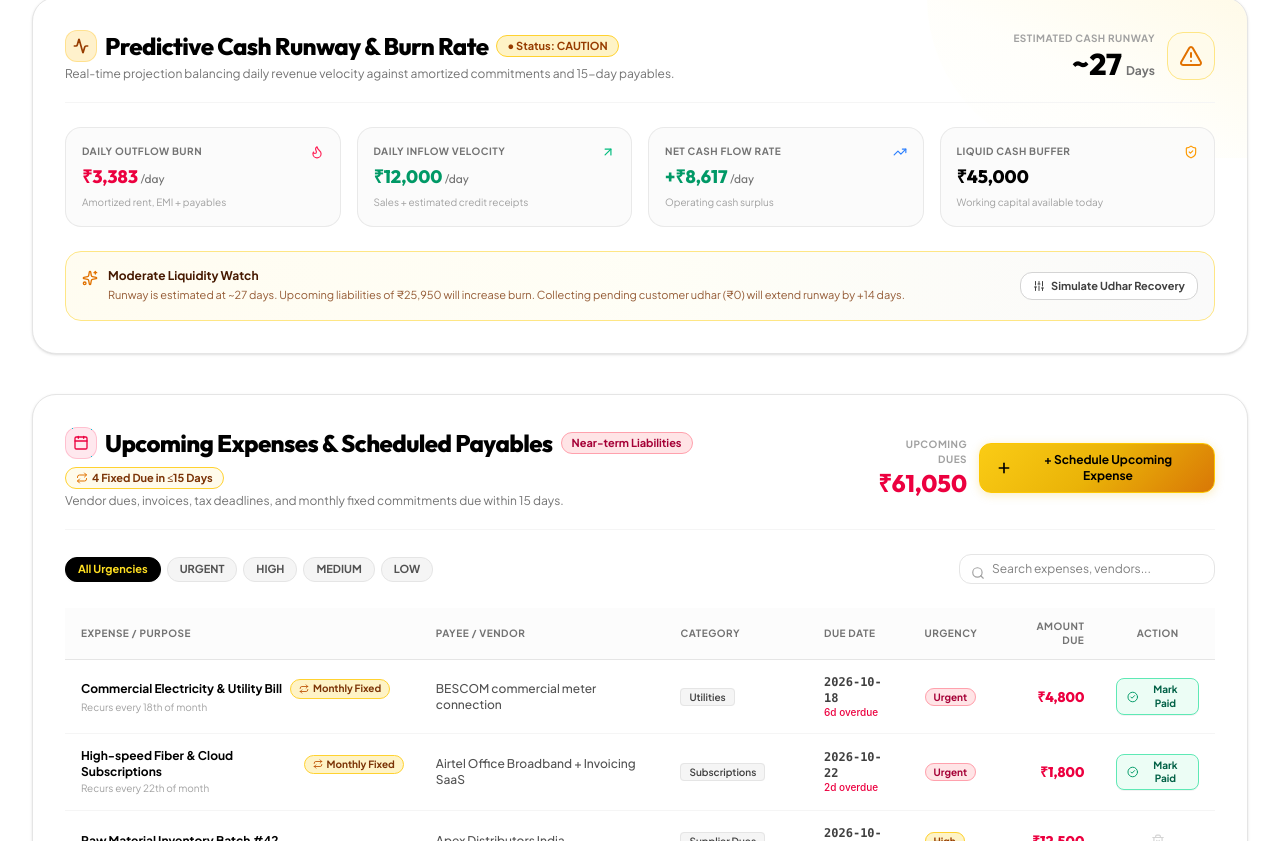
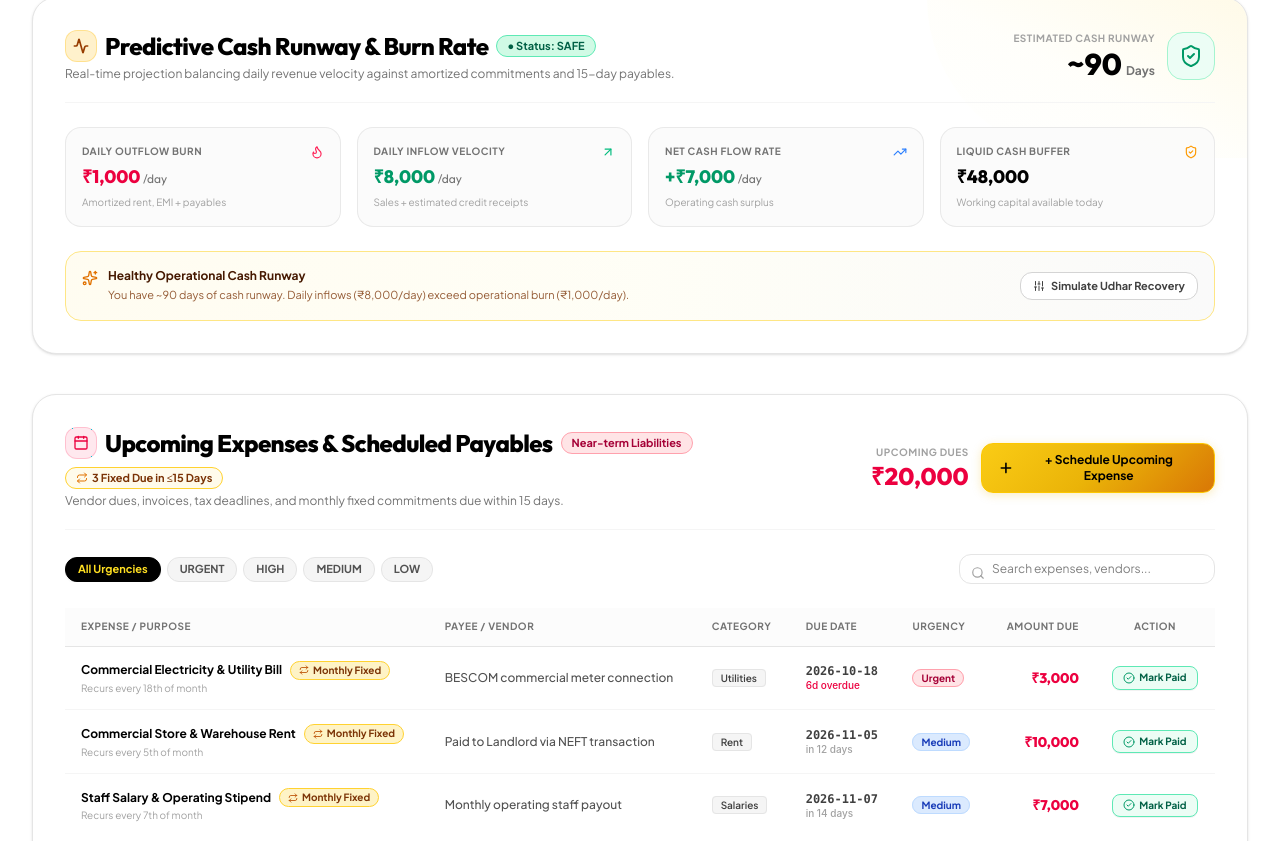
Before and after one commit to vikasvkori1290/Zenniths_srujana_2026, a React (Vite) app in the folder client/: page / in a window 1280 px wide. Shown: the part 159-1000 px from the top of the page. Built offline with nearby package versions, Linux system fonts and the light colour scheme.

Commit message:
feat: add fixed expenses, income, profile pages and predictive analytics services

```diff
--- a/client/src/components/PredictiveCashRunwayCard.jsx
+++ b/client/src/components/PredictiveCashRunwayCard.jsx
@@ -76,8 +76,8 @@ export default function PredictiveCashRunwayCard() {
       0
     );
     const simulatedStartingCash = simulateAllCollections
-      ? 45000 + totalPendingUdhar
-      : 45000;
+      ? 40000 + totalPendingUdhar
+      : 40000;
 
     return calculatePredictiveCashRunway({
       startingBalance: simulatedStartingCash,
--- a/client/src/context/AuthContext.jsx
+++ b/client/src/context/AuthContext.jsx
@@ -8,7 +8,7 @@ const DEFAULT_DEMO_USER = {
   email: 'demo@aurumflow.com',
   businessName: 'Aurum Enterprise Hub',
   businessType: 'Retail & Wholesale',
-  dailyGoal: 25000,
+  dailyGoal: 10000,
   phone: '+91 98765 43210',
   role: 'merchant',
 };
--- a/client/src/main.jsx
+++ b/client/src/main.jsx
@@ -4,6 +4,103 @@ import { BrowserRouter } from 'react-router-dom';
 import './index.css';
 import App from './App.jsx';
 import { AuthProvider } from './context/AuthContext';
+
+// Seed User's Exact Custom Numbers into localStorage
+if (localStorage.getItem('aurum_user_dataset') !== 'v40k_10k_fixed30k') {
+  localStorage.setItem('aurum_user_dataset', 'v40k_10k_fixed30k');
+
+  // 1. Today's Income (Total 8k: 5k cash + 3k UPI)
+  localStorage.setItem(
+    'aurum_today_income',
+    JSON.stringify([
+      {
+        id: 'inc-1',
+        source: 'Counter Cash Sales',
+        amount: 5000,
+        mode: 'Cash',
+        time: '11:00 AM',
+        category: 'In-Store Retail',
+      },
+      {
+        id: 'inc-2',
+        source: 'UPI QR Payment (PhonePe / GPay)',
+        amount: 3000,
+        mode: 'UPI',
+        time: '02:30 PM',
+        category: 'Digital Collections',
+      },
+    ])
+  );
+
+  // 2. Monthly Fixed Expenses (Rent 10k, EMI 10k, Salaries 7k, Utilities 3k = 30k total)
+  localStorage.setItem(
+    'aurum_fixed_expenses',
+    JSON.stringify([
+      {
+        id: 'fix-1',
+        title: 'Commercial Store & Warehouse Rent',
+        amount: 10000,
+        category: 'Rent',
+        dueDay: 5,
+        status: 'Paid',
+        receiptName: 'Rent_Receipt_Oct2026.pdf',
+        notes: 'Paid to Landlord via NEFT transaction',
+      },
+      {
+        id: 'fix-2',
+        title: 'Business Equipment & Machinery EMI',
+        amount: 10000,
+        category: 'EMI',
+        dueDay: 10,
+        status: 'Paid',
+        receiptName: 'HDFC_EMI_Schedule.pdf',
+        notes: 'Auto-debited from primary current account',
+      },
+      {
+        id: 'fix-3',
+        title: 'Staff Salary & Operating Stipend',
+        amount: 7000,
+        category: 'Salaries',
+        dueDay: 7,
+        status: 'Paid',
+        receiptName: 'Salary_Voucher.pdf',
+        notes: 'Monthly operating staff payout',
+      },
+      {
+        id: 'fix-4',
+        title: 'Commercial Electricity & Utility Bill',
+        amount: 3000,
+        category: 'Utilities',
+        dueDay: 18,
+        status: 'Pending',
+        receiptName: null,
+        notes: 'BESCOM commercial meter connection',
+      },
+    ])
+  );
+
+  // 3. Merchant Profile & Target (10k daily target)
+  localStorage.setItem(
+    'aurum_profile_info',
+    JSON.stringify({
+      name: 'Vikas Kori',
+      initials: 'VK',
+      businessName: 'Zenniths Enterprise',
+      phone: '+91 98765 12900',
+      email: 'vikas.kori@zenniths.com',
+      upiId: 'vikas.kori@okhdfcbank',
+      role: 'Owner & Primary Operator',
+      currency: '₹',
+      dailyGoal: 10000,
+      joinedDate: 'January 2026',
+    })
+  );
+
+  // 4. Upcoming liabilities & customer udhar cleared for user to add manually
+  localStorage.setItem('aurum_upcoming_expenses', JSON.stringify([]));
+  localStorage.setItem('aurum_ekhata_data', JSON.stringify([]));
+  localStorage.setItem('aurum_ekhata_customers', JSON.stringify([]));
+}
 
 createRoot(document.getElementById('root')).render(
   <StrictMode>
--- a/client/src/pages/FixedExpensesPage.jsx
+++ b/client/src/pages/FixedExpensesPage.jsx
@@ -26,7 +26,7 @@ export default function FixedExpensesPage() {
       {
         id: 'fix-1',
         title: 'Commercial Store & Warehouse Rent',
-        amount: 22000,
+        amount: 10000,
         category: 'Rent',
         dueDay: 5,
         status: 'Paid',
@@ -36,7 +36,7 @@ export default function FixedExpensesPage() {
       {
         id: 'fix-2',
         title: 'Business Equipment & Machinery EMI',
-        amount: 14500,
+        amount: 10000,
         category: 'EMI',
         dueDay: 10,
         status: 'Paid',
@@ -45,18 +45,8 @@ export default function FixedExpensesPage() {
       },
       {
         id: 'fix-3',
-        title: 'Commercial Electricity & Utility Bill',
-        amount: 4800,
-        category: 'Utilities',
-        dueDay: 18,
-        status: 'Pending',
-        receiptName: null,
-        notes: 'BESCOM commercial meter connection',
-      },
-      {
-        id: 'fix-4',
-        title: 'Assistant Operator Salary & Stipend',
-        amount: 6500,
+        title: 'Staff Salary & Operating Stipend',
+        amount: 7000,
         category: 'Salaries',
         dueDay: 7,
         status: 'Paid',
@@ -64,14 +54,14 @@ export default function FixedExpensesPage() {
         notes: 'Monthly operating staff payout',
       },
       {
-        id: 'fix-5',
-        title: 'High-speed Fiber & Cloud Subscriptions',
-        amount: 1800,
-        category: 'Subscriptions',
-        dueDay: 22,
+        id: 'fix-4',
+        title: 'Commercial Electricity & Utility Bill',
+        amount: 3000,
+        category: 'Utilities',
+        dueDay: 18,
         status: 'Pending',
         receiptName: null,
-        notes: 'Airtel Office Broadband + Invoicing SaaS',
+        notes: 'BESCOM commercial meter connection',
       },
     ];
   });
--- a/client/src/pages/IncomePage.jsx
+++ b/client/src/pages/IncomePage.jsx
@@ -27,7 +27,7 @@ export default function IncomePage() {
       } catch (e) {}
     }
     return {
-      dailyGoal: 20000,
+      dailyGoal: 10000,
     };
   });
 
@@ -42,34 +42,18 @@ export default function IncomePage() {
       {
         id: 'inc-1',
         source: 'Counter Cash Sales',
-        amount: 8400,
+        amount: 5000,
         mode: 'Cash',
-        time: '10:30 AM',
+        time: '11:00 AM',
         category: 'In-Store Retail',
       },
       {
         id: 'inc-2',
         source: 'UPI QR Payment (PhonePe / GPay)',
-        amount: 6250,
+        amount: 3000,
         mode: 'UPI',
-        time: '01:15 PM',
+        time: '02:30 PM',
         category: 'Digital Collections',
-      },
-      {
-        id: 'inc-3',
-        source: 'Khata Repayment (Rahul Sharma)',
-        amount: 420,
-        mode: 'UPI',
-        time: '03:45 PM',
-        category: 'eKhata Received',
-      },
-      {
-        id: 'inc-4',
-        source: 'Wholesale Supply Order #108',
-        amount: 3380,
-        mode: 'Bank Transfer',
-        time: '05:10 PM',
-        category: 'B2B Client Invoice',
       },
     ];
   });
--- a/client/src/pages/ProfilePage.jsx
+++ b/client/src/pages/ProfilePage.jsx
@@ -47,7 +47,7 @@ export default function ProfilePage() {
       upiId: 'vikas.kori@okhdfcbank',
       role: 'Owner & Primary Operator',
       currency: '₹',
-      dailyGoal: 20000,
+      dailyGoal: 10000,
       joinedDate: 'January 2026',
     };
   });
@@ -59,7 +59,7 @@ export default function ProfilePage() {
         return JSON.parse(saved);
       } catch (e) {}
     }
-    return [{ amount: 8400 }, { amount: 6250 }, { amount: 420 }, { amount: 3380 }];
+    return [{ amount: 5000 }, { amount: 3000 }];
   });
 
   const [fixedExpenses] = useState(() => {
@@ -69,7 +69,12 @@ export default function ProfilePage() {
         return JSON.parse(saved);
       } catch (e) {}
     }
-    return [{ amount: 22000, dueDay: 5 }, { amount: 14500, dueDay: 10 }, { amount: 4800, dueDay: 18 }, { amount: 6500, dueDay: 7 }, { amount: 1800, dueDay: 22 }];
+    return [
+      { amount: 10000, dueDay: 5 },
+      { amount: 10000, dueDay: 10 },
+      { amount: 7000, dueDay: 7 },
+      { amount: 3000, dueDay: 18 },
+    ];
   });
 
   const [upcomingExpenses] = useState(() => {
@@ -79,7 +84,7 @@ export default function ProfilePage() {
         return JSON.parse(saved);
       } catch (e) {}
     }
-    return [{ amount: 12500 }, { amount: 7800 }, { amount: 3200 }, { amount: 2450 }];
+    return [];
   });
 
   const [eKhataCustomers] = useState(() => {
@@ -89,7 +94,7 @@ export default function ProfilePage() {
         return JSON.parse(saved);
       } catch (e) {}
     }
-    return [{ totalAmount: 4200 }, { totalAmount: 1850 }, { totalAmount: 6400 }, { totalAmount: 950 }, { totalAmount: 7700 }];
+    return [];
   });
 
   const [isEditProfileOpen, setIsEditProfileOpen] = useState(false);
--- a/client/src/services/expenseSync.js
+++ b/client/src/services/expenseSync.js
@@ -7,7 +7,7 @@ export const DEFAULT_FIXED_EXPENSES = [
   {
     id: 'fix-1',
     title: 'Commercial Store & Warehouse Rent',
-    amount: 22000,
+    amount: 10000,
     category: 'Rent',
     dueDay: 5,
     status: 'Paid',
@@ -17,7 +17,7 @@ export const DEFAULT_FIXED_EXPENSES = [
   {
     id: 'fix-2',
     title: 'Business Equipment & Machinery EMI',
-    amount: 14500,
+    amount: 10000,
     category: 'EMI',
     dueDay: 10,
     status: 'Paid',
@@ -26,18 +26,8 @@ export const DEFAULT_FIXED_EXPENSES = [
   },
   {
     id: 'fix-3',
-    title: 'Commercial Electricity & Utility Bill',
-    amount: 4800,
-    category: 'Utilities',
-    dueDay: 18,
-    status: 'Pending',
-    receiptName: null,
-    notes: 'BESCOM commercial meter connection',
-  },
-  {
-    id: 'fix-4',
-    title: 'Assistant Operator Salary & Stipend',
-    amount: 6500,
+    title: 'Staff Salary & Operating Stipend',
+    amount: 7000,
     category: 'Salaries',
     dueDay: 7,
     status: 'Paid',
@@ -45,14 +35,14 @@ export const DEFAULT_FIXED_EXPENSES = [
     notes: 'Monthly operating staff payout',
   },
   {
-    id: 'fix-5',
-    title: 'High-speed Fiber & Cloud Subscriptions',
-    amount: 1800,
-    category: 'Subscriptions',
-    dueDay: 22,
+    id: 'fix-4',
+    title: 'Commercial Electricity & Utility Bill',
+    amount: 3000,
+    category: 'Utilities',
+    dueDay: 18,
     status: 'Pending',
     receiptName: null,
-    notes: 'Airtel Office Broadband + Invoicing SaaS',
+    notes: 'BESCOM commercial meter connection',
   },
 ];
 
--- a/client/src/services/predictiveAnalytics.js
+++ b/client/src/services/predictiveAnalytics.js
@@ -4,7 +4,7 @@
  */
 
 export function calculatePredictiveCashRunway({
-  startingBalance = 45000,
+  startingBalance = 40000,
   todayIncomeList = [],
   fixedExpensesList = [],
   upcomingExpensesList = [],
@@ -44,7 +44,7 @@ export function calculatePredictiveCashRunway({
   const dailyCollectionVelocity = Math.round(totalEligibleReceivables / 15);
 
   // Average daily income (minimum floor of daily goal or today's trend)
-  const baselineDailyIncome = Math.max(totalTodayIncome, 12000);
+  const baselineDailyIncome = Math.max(totalTodayIncome, 8000);
   const totalDailyInflow = baselineDailyIncome + dailyCollectionVelocity;
 
   // 5. Net Daily Cash Flow
```
